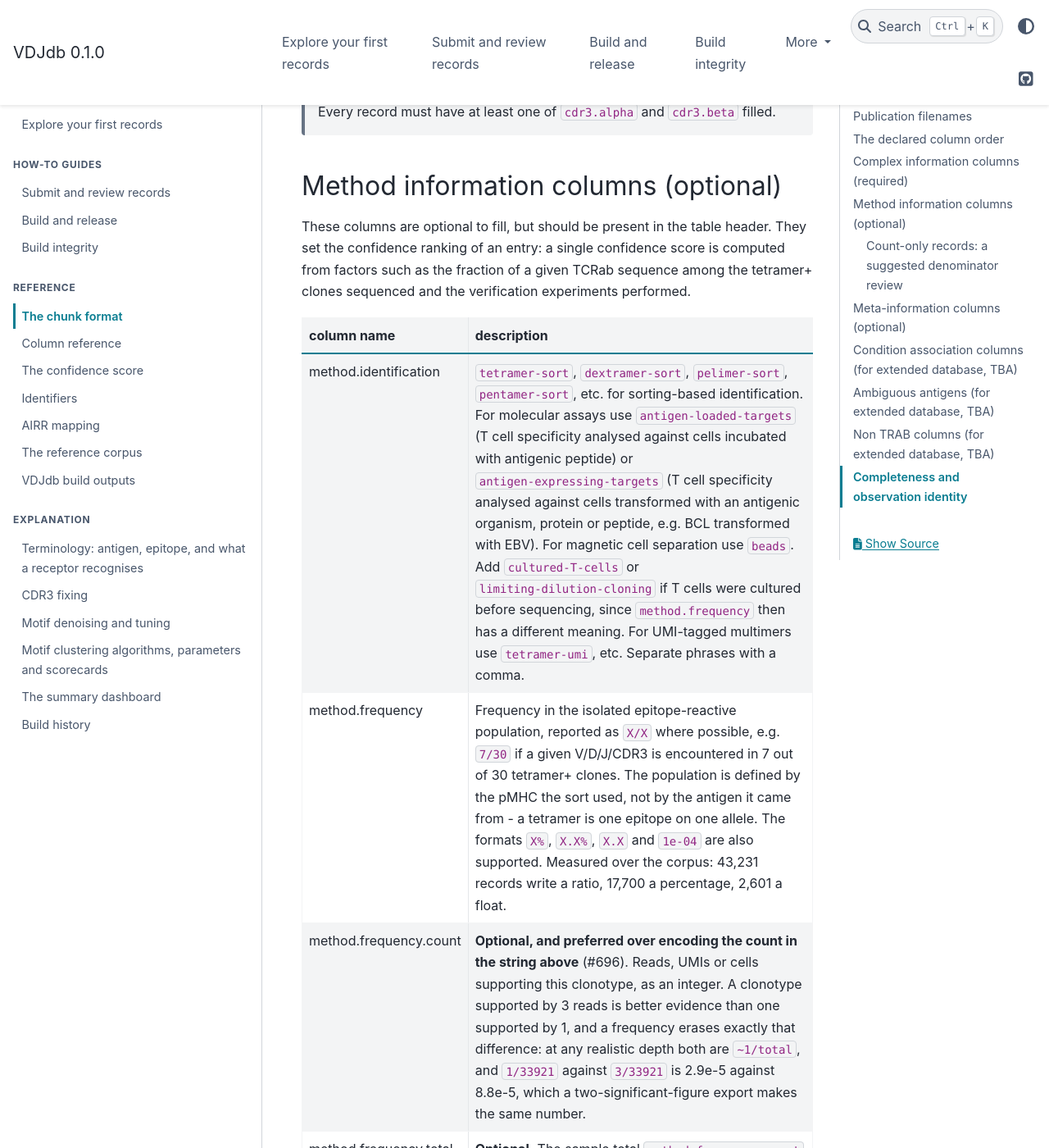
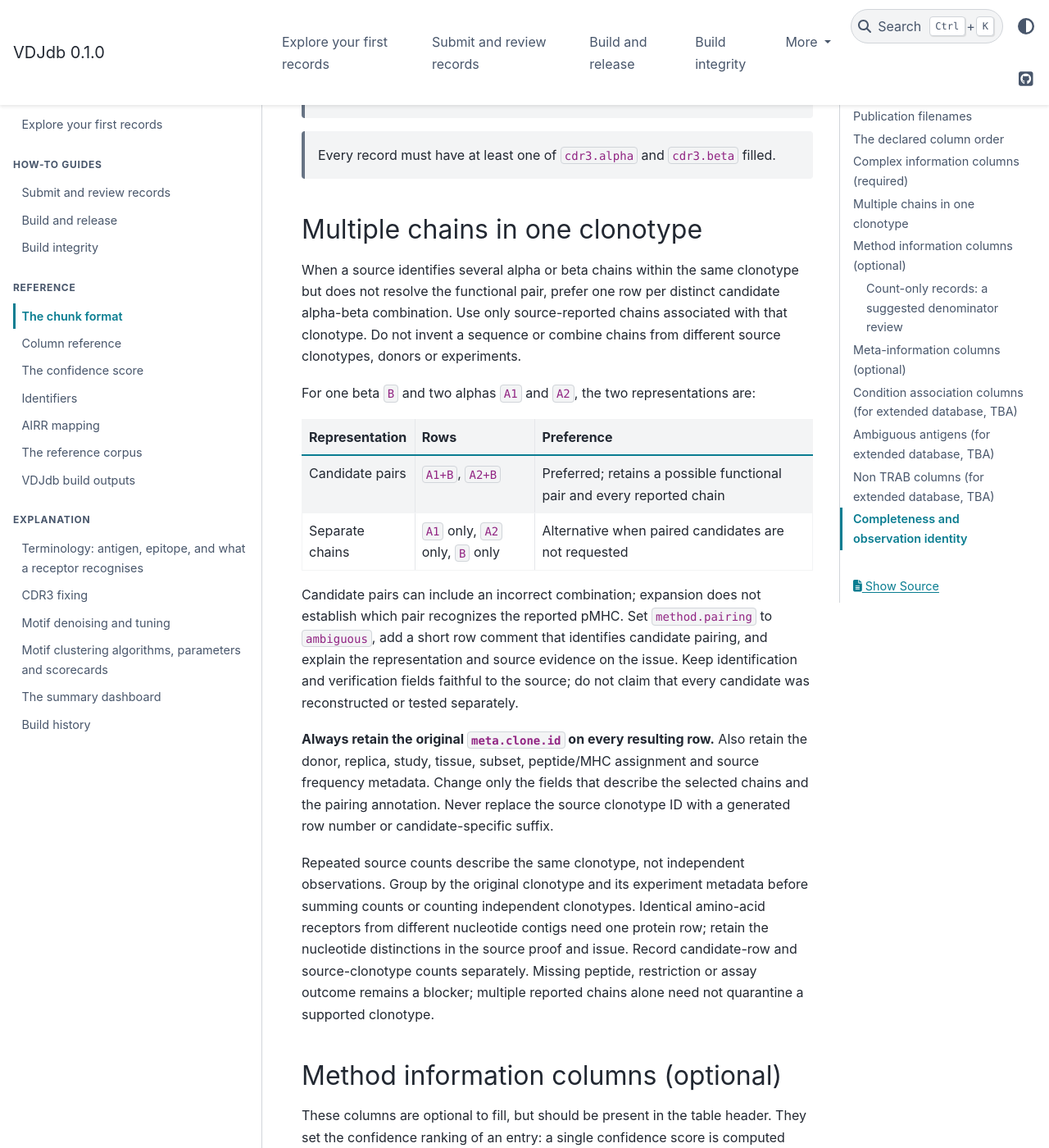
Before and after one commit to antigenomics/vdjdb-db, a Sphinx documentation site: the page built from docs/standards/chunk-format.md, in a window 1280 px wide and 1400 px high, scrolled down 3099 px. Shown: the whole window at 82% size. Built offline with Sphinx 7.4.7 and the PyData theme 0.15.4, drawn with Linux system fonts in a browser that asks for light colours; some of the changed text lies outside the part shown.

Commit message:
Prefer explicit candidate pairs for multiple-chain clonotypes (#1323)
Preserve the original clonotype identity and shared source counts across candidates; mark unresolved pairing and document the decision on the source issue. Refs #1310

Co-authored-by: M.S. <stratos@Salah-ad-Din.local>

```diff
--- a/docs/standards/chunk-format.md
+++ b/docs/standards/chunk-format.md
@@ -1,8 +1,9 @@
 # The chunk format
 
 A chunk is one publication, stored as `chunks/PMID_<id>.tsv` with one record per row. A
-record reports paired chains: the alpha and the beta of one clone are columns of the same
-row. `chains` is derived from that, never the other way round.
+record stores the alpha and beta of one clone as columns of the same row; an unknown chain
+may remain blank. Multiple reported chains can produce candidate pairs as described below.
+`chains` is derived from the reported sequence columns, never the other way round.
 
 Reports from different publications remain separate, including repeated receptor assays.
 Different reference identifiers alone do not establish independent capture or validation.
@@ -74,6 +75,38 @@ submitter | Name of submitting person/organization
 > V/(D)/J fields may be left blank, in which case the CDR3 fixing and verification procedure is skipped for that record.
 
 > Every record must have at least one of ``cdr3.alpha`` and ``cdr3.beta`` filled.
+
+## Multiple chains in one clonotype
+
+When a source identifies several alpha or beta chains within the same clonotype but does not
+resolve the functional pair, prefer one row per distinct candidate alpha-beta combination.
+Use only source-reported chains associated with that clonotype. Do not invent a sequence or
+combine chains from different source clonotypes, donors or experiments.
+
+For one beta `B` and two alphas `A1` and `A2`, the two representations are:
+
+| Representation | Rows | Preference |
+|---|---|---|
+| Candidate pairs | `A1+B`, `A2+B` | Preferred; retains a possible functional pair and every reported chain |
+| Separate chains | `A1` only, `A2` only, `B` only | Alternative when paired candidates are not requested |
+
+Candidate pairs can include an incorrect combination; expansion does not establish which pair
+recognizes the reported pMHC. Set `method.pairing` to `ambiguous`, add a short row comment that
+identifies candidate pairing, and explain the representation and source evidence on the issue.
+Keep identification and verification fields faithful to the source; do not claim that every
+candidate was reconstructed or tested separately.
+
+**Always retain the original `meta.clone.id` on every resulting row.** Also retain the donor,
+replica, study, tissue, subset, peptide/MHC assignment and source frequency metadata. Change only
+the fields that describe the selected chains and the pairing annotation. Never replace the
+source clonotype ID with a generated row number or candidate-specific suffix.
+
+Repeated source counts describe the same clonotype, not independent observations. Group by the
+original clonotype and its experiment metadata before summing counts or counting independent
+clonotypes. Identical amino-acid receptors from different nucleotide contigs need one protein
+row; retain the nucleotide distinctions in the source proof and issue. Record candidate-row and
+source-clonotype counts separately. Missing peptide, restriction or assay outcome remains a
+blocker; multiple reported chains alone need not quarantine a supported clonotype.
 
 ## Method information columns (optional)
 
```
Also changed, not shown: docs/submission.md (+7 -3 lines), skills/AUTHORITIES.md (+5 -2 lines), skills/vdjdb-extract/SKILL.md (+7 -3 lines), skills/vdjdb-proofread/SKILL.md (+8 -0 lines), skills/vdjdb-publish/SKILL.md (+5 -2 lines).
